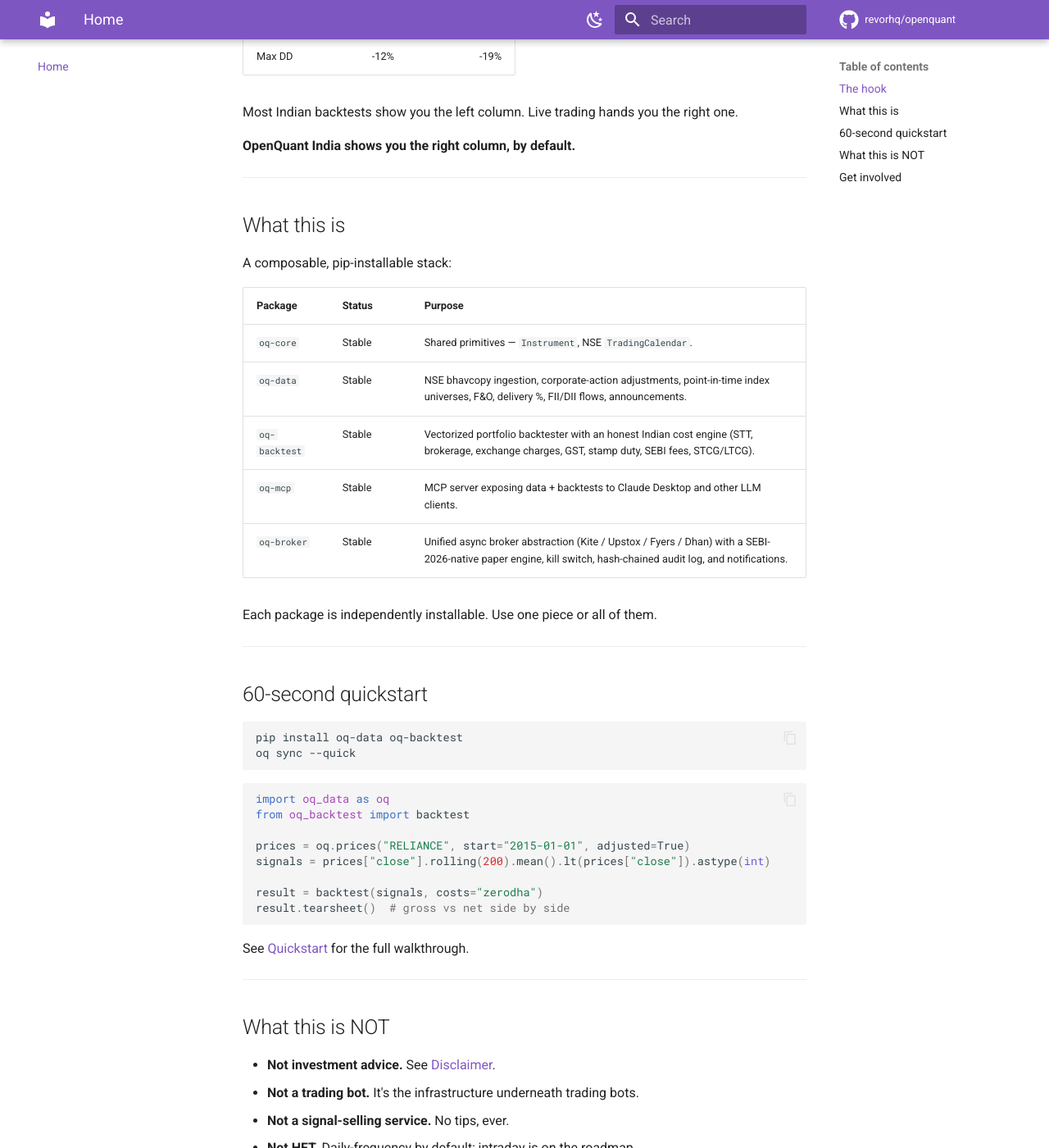
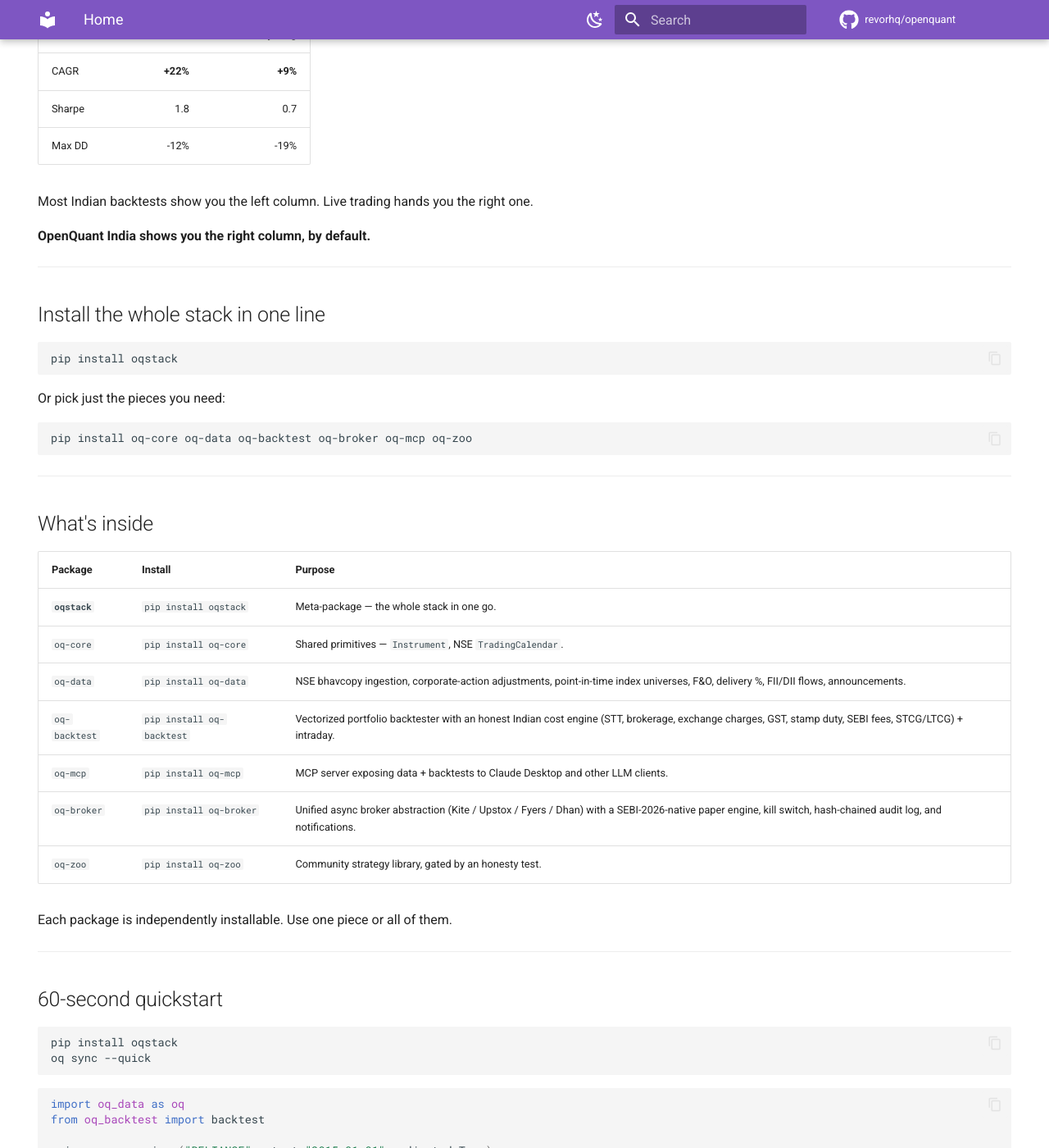
Before and after one commit to revorhq/openquant, an MkDocs documentation site: the page built from docs/index.md, in a window 1280 px wide and 1400 px high, scrolled down 544 px. Shown: the whole window at 82% size. Built offline with MkDocs 1.6.1 and Material for MkDocs 9.7.7, drawn with Linux system fonts in a browser that asks for light colours; comment, search, counter and statistics services are not loaded; some of the changed text lies outside the part shown.

Commit message:
docs: add oqstack to README, beautify, add OSS tags + landing page (#11)
- README: add oqstack meta-package row, OSS tags section, License/Acknowledgments
- docs/index.md: redesign as marketing landing page with hero badges and CTAs;
  this page is deployed to GitHub Pages root via the existing docs.yml workflow
- Link to oqstack across both pages so casual users can install everything
  with a single pip command

Signed-off-by: thecoderpanda <mailvishwanadha@gmail.com>

````diff
--- a/docs/index.md
+++ b/docs/index.md
@@ -1,8 +1,28 @@
+---
+hide:
+  - navigation
+  - toc
+---
+
 # OpenQuant India
 
 > **Honest, open source quant infrastructure for Indian markets.**
 >
 > *Your backtest is lying to you. We fix that.*
+
+<p align="center">
+  <a href="https://pypi.org/project/oqstack/"><img alt="oqstack" src="https://img.shields.io/pypi/v/oqstack?label=oqstack"></a>
+  <a href="https://github.com/revorhq/openquant/actions/workflows/ci.yml"><img alt="CI" src="https://github.com/revorhq/openquant/actions/workflows/ci.yml/badge.svg"></a>
+  <a href="https://github.com/revorhq/openquant/blob/main/LICENSE"><img alt="License" src="https://img.shields.io/badge/license-Apache%202.0-blue.svg"></a>
+  <a href="https://www.python.org/"><img alt="Python" src="https://img.shields.io/badge/python-3.11%2B-blue.svg"></a>
+  <a href="https://github.com/revorhq/openquant"><img alt="Stars" src="https://img.shields.io/github/stars/revorhq/openquant?style=social"></a>
+</p>
+
+<p align="center">
+  <a href="quickstart/" class="md-button md-button--primary">⚡ 60-second quickstart</a>
+  <a href="https://github.com/revorhq/openquant" class="md-button">⭐ Star on GitHub</a>
+  <a href="honest-backtesting/" class="md-button">📖 Honest backtesting guide</a>
+</p>
 
 ---
 
@@ -10,11 +30,11 @@
 
 Same strategy. Two backtests.
 
-|         | Gross   | Net of everything |
-| ------- | ------: | ----------------: |
-| CAGR    | **+22%** | **+9%**         |
-| Sharpe  | 1.8     | 0.7               |
-| Max DD  | -12%    | -19%              |
+|         | Gross    | Net of everything |
+| ------- | -------: | ----------------: |
+| CAGR    | **+22%** | **+9%**           |
+| Sharpe  | 1.8      | 0.7               |
+| Max DD  | -12%     | -19%              |
 
 Most Indian backtests show you the left column.
 Live trading hands you the right one.
@@ -23,17 +43,31 @@ Live trading hands you the right one.
 
 ---
 
-## What this is
+## Install the whole stack in one line
 
-A composable, pip-installable stack:
+```bash
+pip install oqstack
+```
 
-| Package        | Status | Purpose |
-| -------------- | ------ | ------- |
-| `oq-core`      | Stable | Shared primitives — `Instrument`, NSE `TradingCalendar`. |
-| `oq-data`      | Stable | NSE bhavcopy ingestion, corporate-action adjustments, point-in-time index universes, F&O, delivery %, FII/DII flows, announcements. |
-| `oq-backtest`  | Stable | Vectorized portfolio backtester with an honest Indian cost engine (STT, brokerage, exchange charges, GST, stamp duty, SEBI fees, STCG/LTCG). |
-| `oq-mcp`       | Stable | MCP server exposing data + backtests to Claude Desktop and other LLM clients. |
-| `oq-broker`    | Stable | Unified async broker abstraction (Kite / Upstox / Fyers / Dhan) with a SEBI-2026-native paper engine, kill switch, hash-chained audit log, and notifications. |
+Or pick just the pieces you need:
+
+```bash
+pip install oq-core oq-data oq-backtest oq-broker oq-mcp oq-zoo
+```
+
+---
+
+## What's inside
+
+| Package        | Install                | Purpose |
+| -------------- | ---------------------- | ------- |
+| **`oqstack`**  | `pip install oqstack`  | Meta-package — the whole stack in one go. |
+| `oq-core`      | `pip install oq-core`  | Shared primitives — `Instrument`, NSE `TradingCalendar`. |
+| `oq-data`      | `pip install oq-data`  | NSE bhavcopy ingestion, corporate-action adjustments, point-in-time index universes, F&O, delivery %, FII/DII flows, announcements. |
+| `oq-backtest`  | `pip install oq-backtest` | Vectorized portfolio backtester with an honest Indian cost engine (STT, brokerage, exchange charges, GST, stamp duty, SEBI fees, STCG/LTCG) + intraday. |
+| `oq-mcp`       | `pip install oq-mcp`   | MCP server exposing data + backtests to Claude Desktop and other LLM clients. |
+| `oq-broker`    | `pip install oq-broker`| Unified async broker abstraction (Kite / Upstox / Fyers / Dhan) with a SEBI-2026-native paper engine, kill switch, hash-chained audit log, and notifications. |
+| `oq-zoo`       | `pip install oq-zoo`   | Community strategy library, gated by an honesty test. |
 
 Each package is independently installable. Use one piece or all of them.
 
@@ -42,7 +76,7 @@ Each package is independently installable. Use one piece or all of them.
 ## 60-second quickstart
 
 ```bash
-pip install oq-data oq-backtest
+pip install oqstack
 oq sync --quick
 ```
 
@@ -50,14 +84,22 @@ oq sync --quick
 import oq_data as oq
 from oq_backtest import backtest
 
-prices = oq.prices("RELIANCE", start="2015-01-01", adjusted=True)
+prices  = oq.prices("RELIANCE", start="2015-01-01", adjusted=True)
 signals = prices["close"].rolling(200).mean().lt(prices["close"]).astype(int)
 
 result = backtest(signals, costs="zerodha")
-result.tearsheet()  # gross vs net side by side
+result.tearsheet()      # gross vs net, side by side
 ```
 
-See [Quickstart](quickstart.md) for the full walkthrough.
+See the [Quickstart](quickstart.md) for the full walkthrough.
+
+---
+
+## Drive it from Claude
+
+After installing `oq-mcp` and wiring it into Claude Desktop, just ask:
+
+> *"Backtest 12-month momentum on Nifty 500 with Zerodha delivery costs from 2015. Show me gross vs net."*
 
 ---
 
@@ -78,3 +120,9 @@ See [Quickstart](quickstart.md) for the full walkthrough.
 - [Strategy zoo](community/zoo.md) — community strategies that pass the honesty gate
 - [30 Days of OpenQuant](community/30-days.md) — daily challenge
 - [Cohort program](community/cohorts.md)
+
+---
+
+<p align="center">
+  Apache 2.0 · Built in India · <a href="https://github.com/revorhq/openquant">github.com/revorhq/openquant</a>
+</p>
````
Also changed, not shown: README.md (+181 -159 lines).
